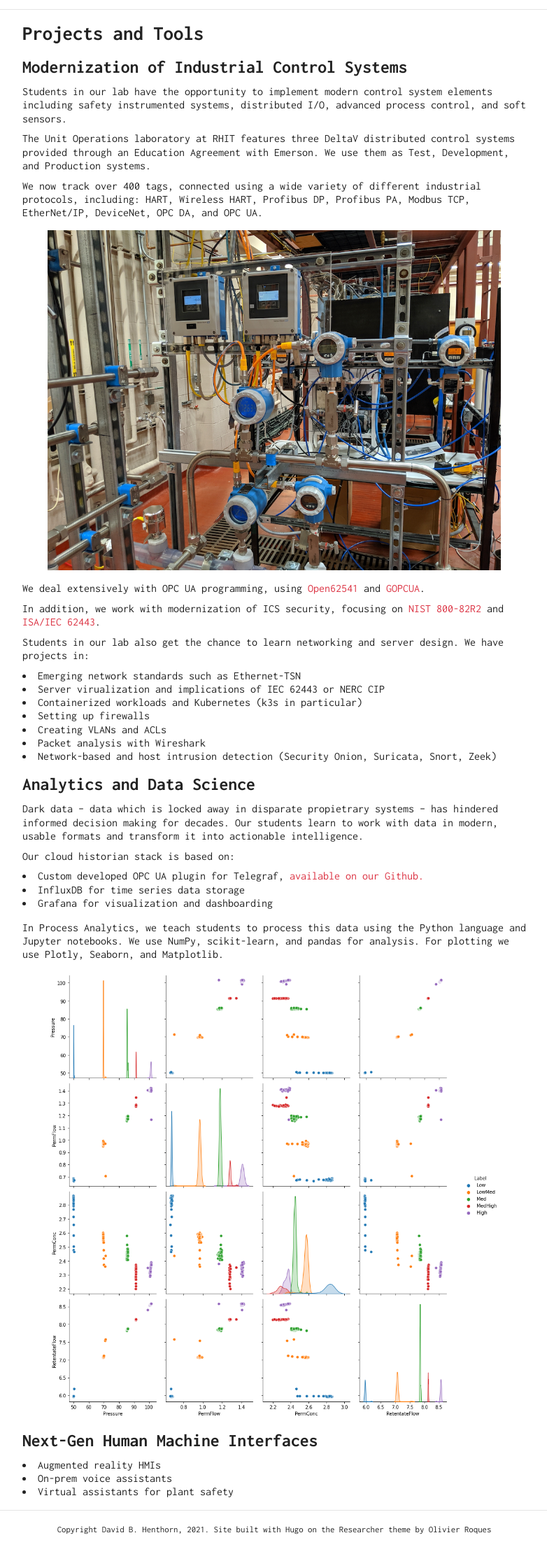
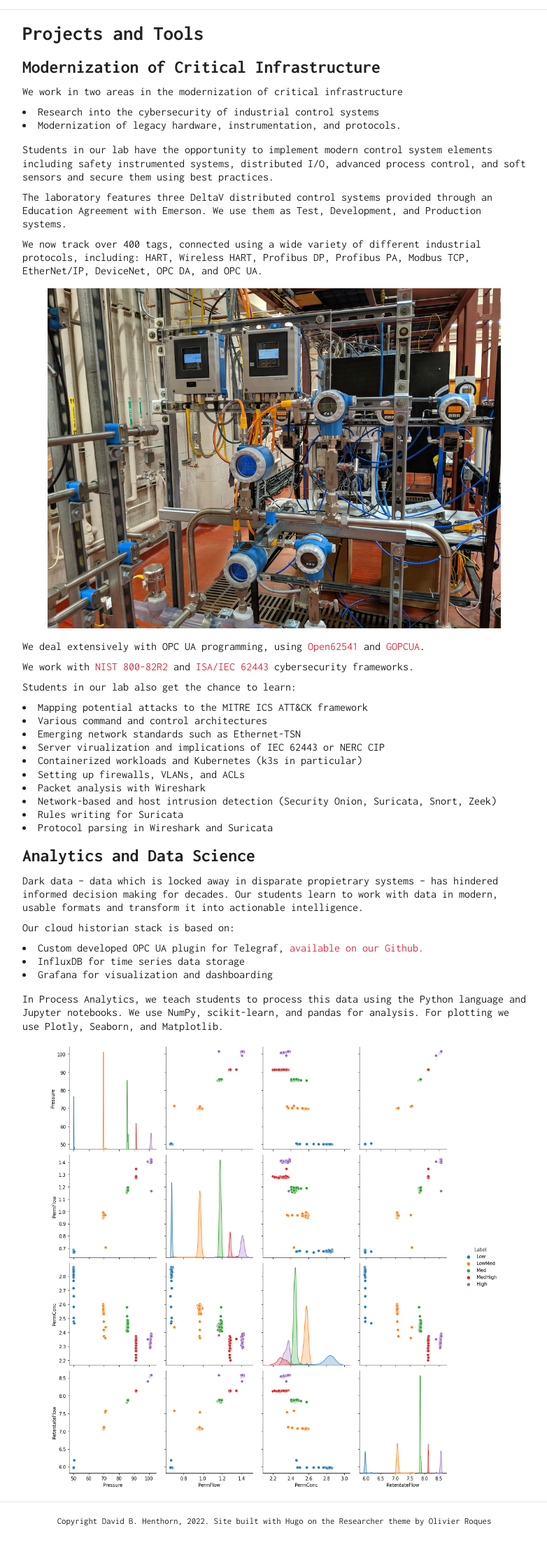
Before and after one commit to henthornlab/henthornlab.github.io, a plain HTML site: page projects/index.html in a window 1280 px wide. Shown: the part 99-2330 px from the top of the page at 70% size, without its empty margins (248-1030 px from the left). Drawn offline with nearby package versions, Linux system fonts and the light colour scheme.

Commit message:
2022 Update

```diff
--- a/projects/index.html
+++ b/projects/index.html
@@ -66,22 +66,30 @@
 <div id="content">
 <div class="container">
     <h1 id="projects-and-tools">Projects and Tools</h1>
-<h2 id="modernization-of-industrial-control-systems">Modernization of Industrial Control Systems</h2>
-<p>Students in our lab have the opportunity to implement modern control system elements including safety instrumented systems, distributed I/O, advanced process control, and soft sensors.</p>
-<p>The Unit Operations laboratory at RHIT features three DeltaV distributed control systems provided through an Education Agreement with Emerson. We use them as Test, Development, and Production systems.</p>
+<h2 id="modernization-of-critical-infrastructure">Modernization of Critical Infrastructure</h2>
+<p>We work in two areas in the modernization of critical infrastructure</p>
+<ul>
+<li>Research into the cybersecurity of industrial control systems</li>
+<li>Modernization of legacy hardware, instrumentation, and protocols.</li>
+</ul>
+<p>Students in our lab have the opportunity to implement modern control system elements including safety instrumented systems, distributed I/O, advanced process control, and soft sensors and secure them using best practices.</p>
+<p>The laboratory features three DeltaV distributed control systems provided through an Education Agreement with Emerson. We use them as Test, Development, and Production systems.</p>
 <p>We now track over 400 tags, connected using a wide variety of different industrial protocols, including: HART, Wireless HART, Profibus DP, Profibus PA, Modbus TCP, EtherNet/IP, DeviceNet, OPC DA, and OPC UA.
 <img src="/instruments.jpg" alt="drawing" width="90%"/></p>
 <p>We deal extensively with OPC UA programming, using <a href="https://open62541.org/">Open62541</a> and <a href="https://github.com/gopcua/opcua">GOPCUA</a>.</p>
-<p>In addition, we work with modernization of ICS security, focusing on <a href="https://csrc.nist.gov/publications/detail/sp/800-82/rev-2/final">NIST 800-82R2</a> and <a href="https://www.iec.ch/cyber-security">ISA/IEC 62443</a>.</p>
-<p>Students in our lab also get the chance to learn networking and server design. We have projects in:</p>
+<p>We work with <a href="https://csrc.nist.gov/publications/detail/sp/800-82/rev-2/final">NIST 800-82R2</a> and <a href="https://www.iec.ch/cyber-security">ISA/IEC 62443</a> cybersecurity frameworks.</p>
+<p>Students in our lab also get the chance to learn:</p>
 <ul>
+<li>Mapping potential attacks to the MITRE ICS ATT&amp;CK framework</li>
+<li>Various command and control architectures</li>
 <li>Emerging network standards such as Ethernet-TSN</li>
 <li>Server virualization and implications of IEC 62443 or NERC CIP</li>
 <li>Containerized workloads and Kubernetes (k3s in particular)</li>
-<li>Setting up firewalls</li>
-<li>Creating VLANs and ACLs</li>
+<li>Setting up firewalls, VLANs, and ACLs</li>
 <li>Packet analysis with Wireshark</li>
 <li>Network-based and host intrusion detection (Security Onion, Suricata, Snort, Zeek)</li>
+<li>Rules writing for Suricata</li>
+<li>Protocol parsing in Wireshark and Suricata</li>
 </ul>
 <h2 id="analytics-and-data-science">Analytics and Data Science</h2>
 <p>Dark data &ndash; data which is locked away in disparate propietrary systems &ndash; has hindered informed decision making for decades. Our students learn to work with data in modern, usable formats and transform it into actionable intelligence.</p>
@@ -93,12 +101,6 @@
 </ul>
 <p>In Process Analytics, we teach students to process this data using the Python language and Jupyter notebooks. We use NumPy, scikit-learn, and pandas for analysis. For plotting we use Plotly, Seaborn, and Matplotlib.</p>
 <img src="/pairplot.png" alt="drawing" width="90%"/>
-<h2 id="next-gen-human-machine-interfaces">Next-Gen Human Machine Interfaces</h2>
-<ul>
-<li>Augmented reality HMIs</li>
-<li>On-prem voice assistants</li>
-<li>Virtual assistants for plant safety</li>
-</ul>
 
 </div>
 
@@ -106,7 +108,7 @@
 
         <hr>
         <div class="container text-center">
-            <a href="https://github.com/ojroques/hugo-researcher"><small>Copyright David B. Henthorn, 2021. Site built with Hugo on the Researcher theme by Olivier Roques</small></a>
+            <a href="https://github.com/ojroques/hugo-researcher"><small>Copyright David B. Henthorn, 2022. Site built with Hugo on the Researcher theme by Olivier Roques</small></a>
         </div>
 
 </div>
```
Also changed, not shown: 404.html (+1 -1 lines), about/index.html (+5 -5 lines), chocolate/index.html (+1 -1 lines), index.html (+8 -14 lines), index.xml (+4 -5 lines), portal/index.html (+1 -1 lines), tools/index.html (+1 -1 lines), 2 other files.
